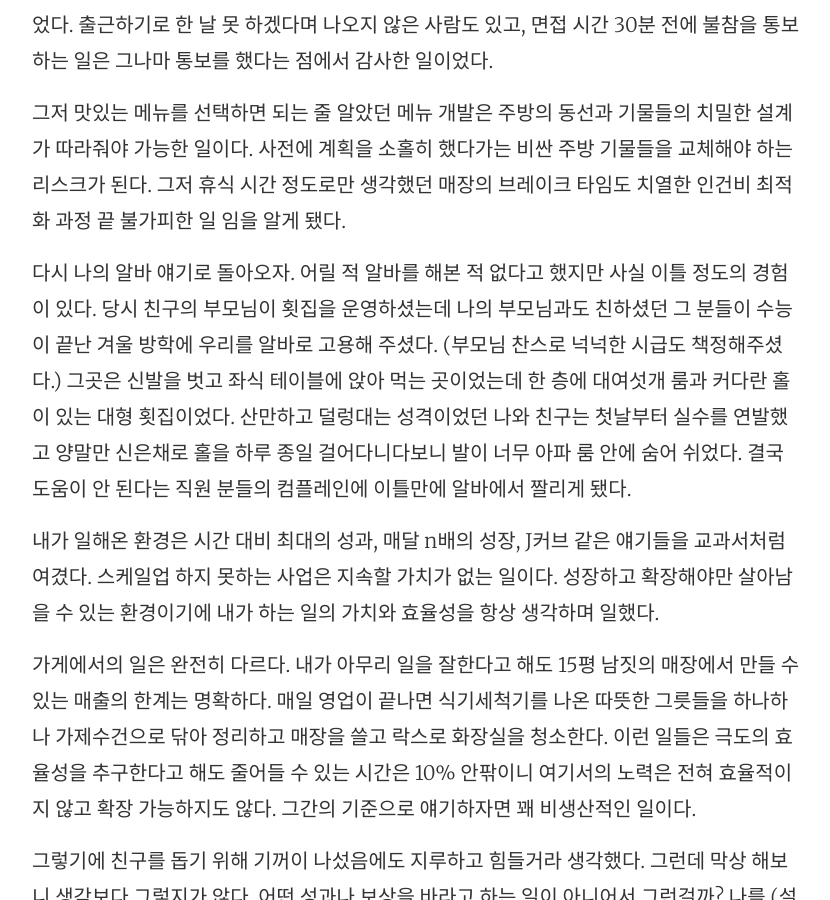
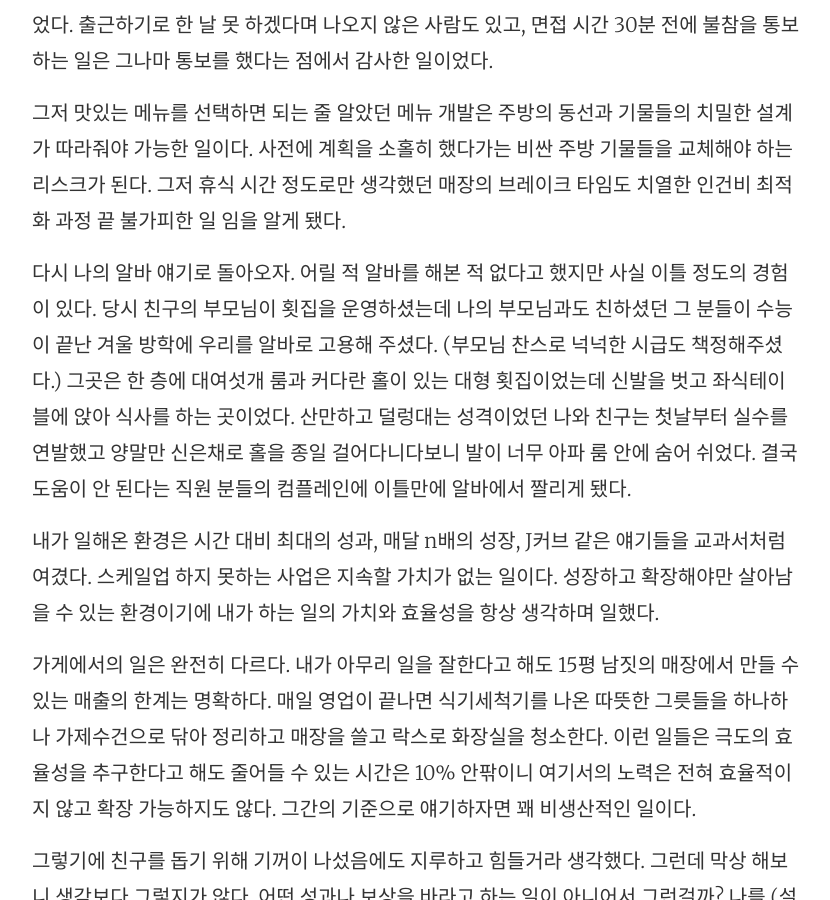
Before and after one commit to joyeon/joyeon.github.io, a Jekyll site: the page built from _posts/2026-01-22-part-time-job.md, in a window 1280 px wide and 900 px high, scrolled down 1743 px. Shown: the whole window, without its empty margins (224-1054 px from the left). Built offline with Jekyll 4.4.1, drawn with Linux system fonts in a browser that asks for light colours.

Commit message:
Revise part-time job experience narrative
Revised the narrative about part-time job experiences, emphasizing the challenges faced and the learning outcomes from the short stint at a friend's parents' restaurant. Clarified the environment and tasks involved in the job, contrasting it with previous work experiences.

```diff
--- a/_posts/2026-01-22-part-time-job.md
+++ b/_posts/2026-01-22-part-time-job.md
@@ -17,7 +17,7 @@
 
 그저 맛있는 메뉴를 선택하면 되는 줄 알았던 메뉴 개발은 주방의 동선과 기물들의 치밀한 설계가 따라줘야 가능한 일이다. 사전에 계획을 소홀히 했다가는 비싼 주방 기물들을 교체해야 하는 리스크가 된다. 그저 휴식 시간 정도로만 생각했던 매장의 브레이크 타임도 치열한 인건비 최적화 과정 끝 불가피한 일 임을 알게 됐다.
 
-다시 나의 알바 얘기로 돌아오자. 어릴 적 알바를 해본 적 없다고 했지만 사실 이틀 정도의 경험이 있다. 당시 친구의 부모님이 횟집을 운영하셨는데 나의 부모님과도 친하셨던 그 분들이 수능이 끝난 겨울 방학에 우리를 알바로 고용해 주셨다. (부모님 찬스로 넉넉한 시급도 책정해주셨다.) 그곳은 신발을 벗고 좌식 테이블에 앉아 먹는 곳이었는데 한 층에 대여섯개 룸과 커다란 홀이 있는 대형 횟집이었다. 산만하고 덜렁대는 성격이었던 나와 친구는 첫날부터 실수를 연발했고 양말만 신은채로 홀을 하루 종일 걸어다니다보니 발이 너무 아파 룸 안에 숨어 쉬었다. 결국 도움이 안 된다는 직원 분들의 컴플레인에 이틀만에 알바에서 짤리게 됐다.
+다시 나의 알바 얘기로 돌아오자. 어릴 적 알바를 해본 적 없다고 했지만 사실 이틀 정도의 경험이 있다. 당시 친구의 부모님이 횟집을 운영하셨는데 나의 부모님과도 친하셨던 그 분들이 수능이 끝난 겨울 방학에 우리를 알바로 고용해 주셨다. (부모님 찬스로 넉넉한 시급도 책정해주셨다.) 그곳은 한 층에 대여섯개 룸과 커다란 홀이 있는 대형 횟집이었는데 신발을 벗고 좌식테이블에 앉아 식사를 하는 곳이었다. 산만하고 덜렁대는 성격이었던 나와 친구는 첫날부터 실수를 연발했고 양말만 신은채로 홀을 종일 걸어다니다보니 발이 너무 아파 룸 안에 숨어 쉬었다. 결국 도움이 안 된다는 직원 분들의 컴플레인에 이틀만에 알바에서 짤리게 됐다.
 
 내가 일해온 환경은 시간 대비 최대의 성과, 매달 n배의 성장, J커브 같은 얘기들을 교과서처럼 여겼다. 스케일업 하지 못하는 사업은 지속할 가치가 없는 일이다. 성장하고 확장해야만 살아남을 수 있는 환경이기에 내가 하는 일의 가치와 효율성을 항상 생각하며 일했다.
 
```
